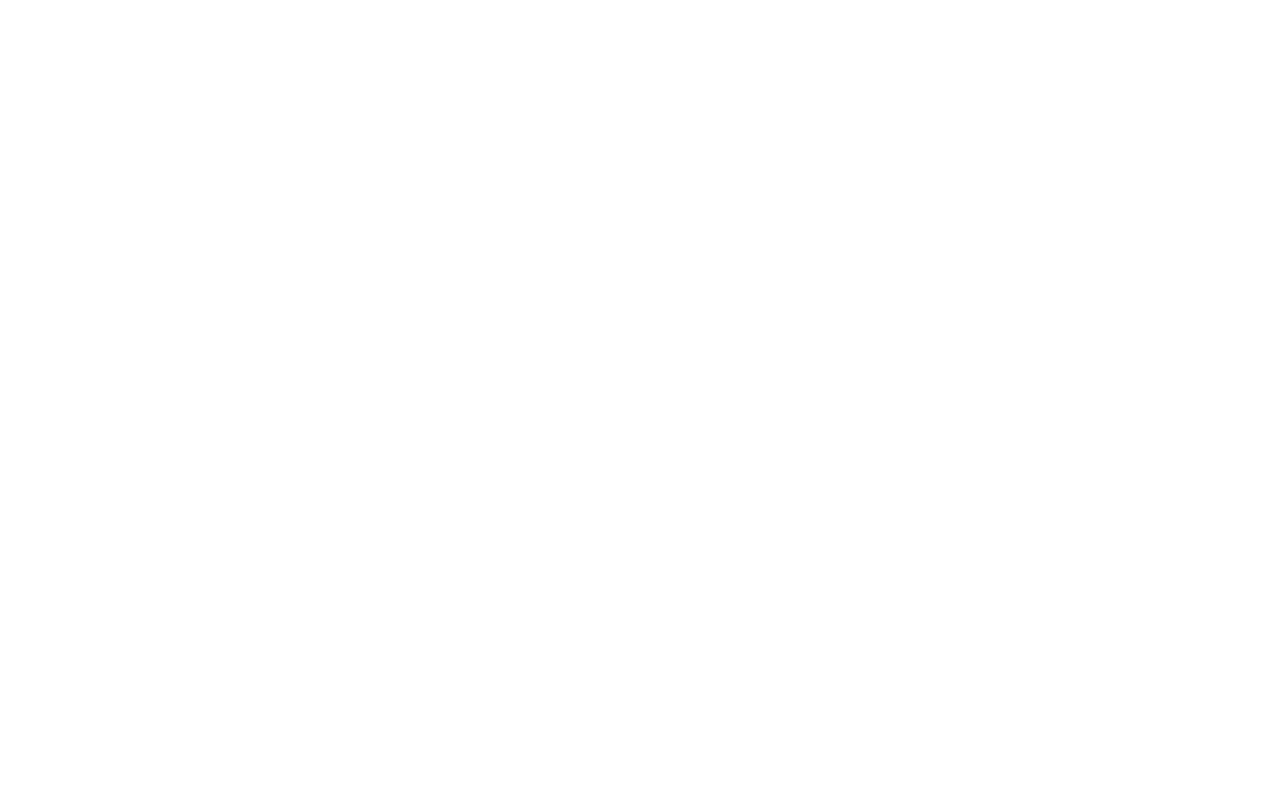
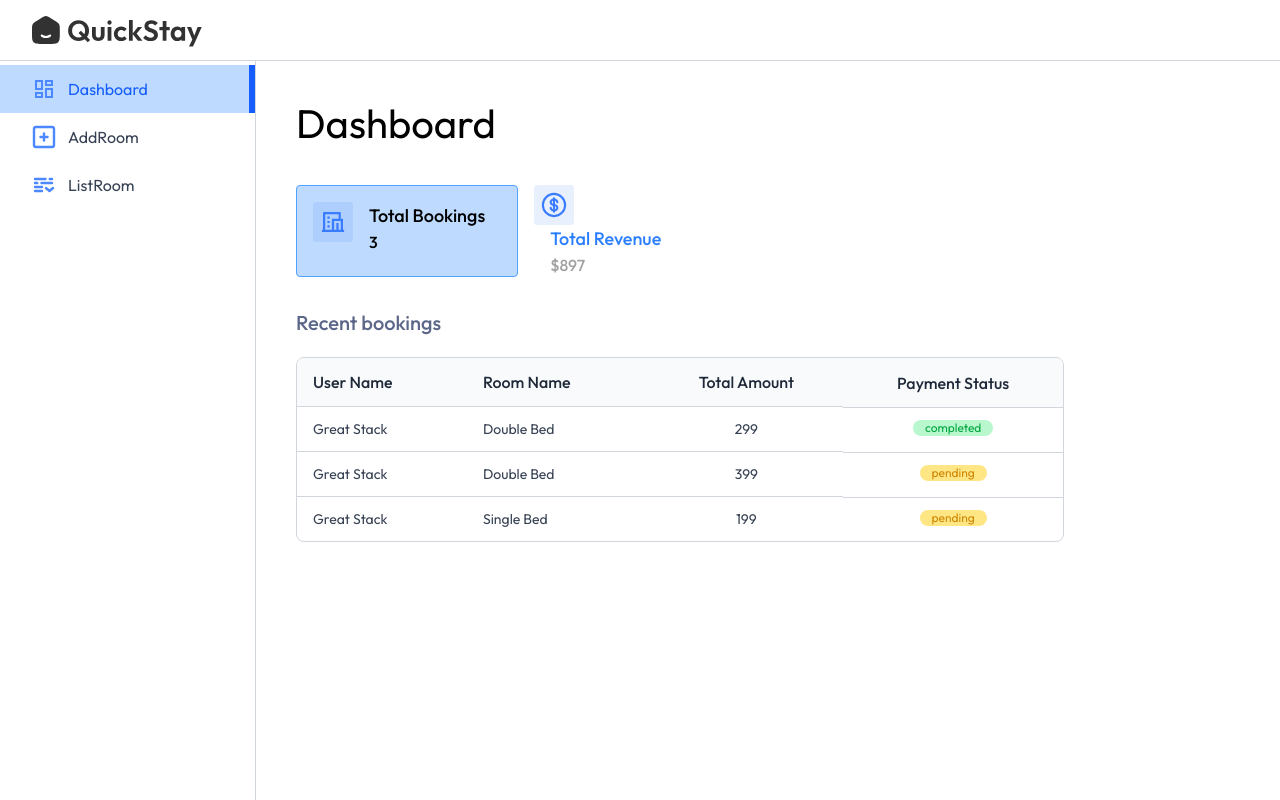
Before and after one commit to Avinash6318/hotel-booking, a React (Vite) app in the folder booknow/: page /owner in a window 1280 px wide. Before the commit this address had no page. Built offline with nearby package versions, Linux system fonts and the light colour scheme; a web font is replaced by a local one.

Commit message:
added admin/owner dashboard

```diff
--- a/booknow/src/App.jsx
+++ b/booknow/src/App.jsx
@@ -6,6 +6,10 @@ import AllRooms from './pages/AllRooms';
 import RoomDetails from './pages/RoomDetails';
 import MyBookings from './pages/MyBookings';
 import HotelReg from './components/HotelReg';
+import Layout from './pages/hotelOwner/Layout';
+import Dashboard from './pages/hotelOwner/Dashboard';
+import AddRoom from './pages/hotelOwner/AddRoom';
+import ListRoom from './pages/hotelOwner/ListRoom';
 
 
 const App = () => {
@@ -25,6 +29,12 @@ const App = () => {
         <Route path='/rooms' element={<AllRooms/>}/>
         <Route path='/rooms/:id' element={<RoomDetails/>}/>
         <Route path='/my-bookings' element={<MyBookings/>}/>
+        <Route path='/owner' element={<Layout/>}>
+            <Route index element={<Dashboard/>}/>
+            <Route path='add-room' element={<AddRoom/>}/>
+            <Route path='list-room' element={<ListRoom/>}/>
+        </Route>
+
       </Routes>
 
      </div>
--- /dev/null
+++ b/booknow/src/components/hotelOwner/Navbar.jsx
@@ -0,0 +1,18 @@
+import { UserButton } from '@clerk/clerk-react'
+import React from 'react'
+import { Link } from 'react-router-dom'
+import { assets } from '../../assets/assets'
+
+const Navbar = () => {
+  return (
+    <div className='flex items-center justify-between px-4 md:px-8 border-b
+    border-gray-300 py-3 bg-white transition-all duration-300'>
+        <Link to='/'>
+        <img src={assets.logo} alt="logo" className='h-9 invert opacity-80' />
+        </Link>
+        <UserButton/>
+    </div>
+  )
+}
+
+export default Navbar
--- /dev/null
+++ b/booknow/src/components/hotelOwner/Sidebar.jsx
@@ -0,0 +1,30 @@
+import React from 'react'
+import { assets } from '../../assets/assets'
+import { NavLink } from 'react-router-dom'
+
+const Sidebar = () => {
+
+    const sidebarLinks=[
+        {name:"Dashboard", path:"/owner" , icon:assets.dashboardIcon},
+        {name:"AddRoom", path:"/owner/add-room" , icon:assets.addIcon},
+        {name:"ListRoom", path:"/owner/list-room" , icon:assets.listIcon}
+    ]
+  return (
+    <div className='md:w-64 w-16 border-r h-full text-base border-gray-300 pt-1
+     flex flex-col tarnsition-all duration-300'>
+        {sidebarLinks.map((item,index)=>(
+            <NavLink to={item.path} key={index} end='/owner'
+                className={({isActive})=>`flex items-center py-3 px-4 md:px-8 gap-3
+                ${isActive? "border-r-4 md:border-r-[6px] bg-blue-200 border-blue-600 text-blue-600":
+                "hover:bg-gray-100/20 border-white text-gray-700"}`}>
+                <img src={item.icon} alt={item.name} className="min-h-6 min-w-6" />
+                <p className="md:block hidden text-center">{item.name}</p>
+            </NavLink>
+
+        ))}
+
+    </div>
+  )
+}
+
+export default Sidebar
--- /dev/null
+++ b/booknow/src/pages/hotelOwner/AddRoom.jsx
@@ -0,0 +1,9 @@
+import React from 'react'
+
+const AddRoom = () => {
+  return (
+    <div>AddRoom</div>
+  )
+}
+
+export default AddRoom
--- /dev/null
+++ b/booknow/src/pages/hotelOwner/Dashboard.jsx
@@ -0,0 +1,73 @@
+import React, { useState } from 'react'
+import Title from '../../components/Title'
+import { assets, dashboardDummyData } from '../../assets/assets'
+
+const Dashboard = () => {
+
+    const [dashboardData, setDashboardData]= useState(dashboardDummyData)
+  return (
+    <div>
+        <Title align='left' font='outfit' title='Dashboard'
+        subtitle='this is the owner dashboard.Here you can observe your earnings and rooms'/>
+        <div className="flex gap-4 my-8">
+            {/* Total Bookings */}
+            <div className='bg-blue-200 border border-blue-400 rounded flex p-4 pr-8'>
+                <img src={assets.totalBookingIcon} alt="" className="max-sm:hidden h-10" />
+                <div className='flex flex-col sm:ml-4 font-medium'>
+                    <p className='text-black text-lg'>Total Bookings</p>
+                    <p className="text-black text-base">{dashboardData.totalBookings}</p>
+                </div>
+
+            </div>
+
+            {/* Total Revenue */}
+            <div>
+                <img src={assets.totalRevenueIcon} alt="" className="max-sm:hidden h-10" />
+                <div className='flex flex-col sm:ml-4 font-medium'>
+                    <p className='text-blue-500 text-lg'>Total Revenue</p>
+                    <p className="text-neutral-400 text-base">${dashboardData.totalRevenue}</p>
+                </div>
+            </div>
+        </div>
+
+         {/* Recent bookings */}
+        <h2 className='text-xl text-blue-950/70 font-medium mb-5'>Recent bookings</h2>
+            <div className="w-full max-w-3xl text-left border border-gray-300 rounded-lg max-h-80 overflow-y-scroll">
+                <table className="w-full">
+                    <thead className="bg-gray-50">
+                        <tr>
+                            <th className="py-3 px-4 text-gray-800 font-medium">User Name</th>
+                            <th className="py-3 px-4 text-gray-800 font-medium max-sm:hidden">Room Name</th>
+                            <th className="py-3 px-4 text-gray-800 font-medium text-center">Total Amount</th>
+                            <th className="py-3 px-4 text-gray-800 font-medium text-center">Payment Status</th>
+                        </tr>
+                    </thead>
+                    <tbody className="text-sm">
+                        {dashboardData.bookings.map((item,index)=>(
+                            <tr key={index}>
+                                <td className="py-3 px-4 text-gray-700 border-t border-gray-300">
+                                    {item.user.username}
+                                </td>
+                                <td className="py-3 px-4 text-gray-700 border-t border-gray-300 max-sm:hidden">
+                                    {item.room.roomType}
+                                </td>
+                                <td className="py-3 px-4 text-gray-700 border-t border-gray-300 text-center">
+                                    {item.totalPrice}
+                                </td>
+                                <td className="py-3 px-4 flex border-t border-gray-300">
+                                    <button className={`py=1 px-3 text-xs rounded-full mx-auto
+                                        ${item.isPaid?'bg-green-200 text-green-600':'bg-amber-200 text-yellow-600'}`}>
+                                            {item.isPaid?'completed':'pending'}
+                                    </button>
+                                </td>
+                            </tr>
+
+                        ))}
+                    </tbody>
+                </table>
+            </div>
+    </div>
+  )
+}
+
+export default Dashboard
--- /dev/null
+++ b/booknow/src/pages/hotelOwner/Layout.jsx
@@ -0,0 +1,21 @@
+import React from 'react'
+import Navbar from '../../components/hotelOwner/Navbar'
+import Sidebar from '../../components/hotelOwner/Sidebar'
+import { Outlet } from 'react-router-dom'
+
+const Layout = () => {
+  return (
+    <div className='flex flex-col h-screen'>
+        <Navbar/>
+        <div className='flex h-full'>
+             <Sidebar/>
+            <div className='flex-1 p-4 pt-10 md:px-10 h-full'>
+                <Outlet/>
+            </div>
+        </div>
+
+    </div>
+  )
+}
+
+export default Layout
--- /dev/null
+++ b/booknow/src/pages/hotelOwner/ListRoom.jsx
@@ -0,0 +1,9 @@
+import React from 'react'
+
+const ListRoom = () => {
+  return (
+    <div>ListRoom</div>
+  )
+}
+
+export default ListRoom
```
